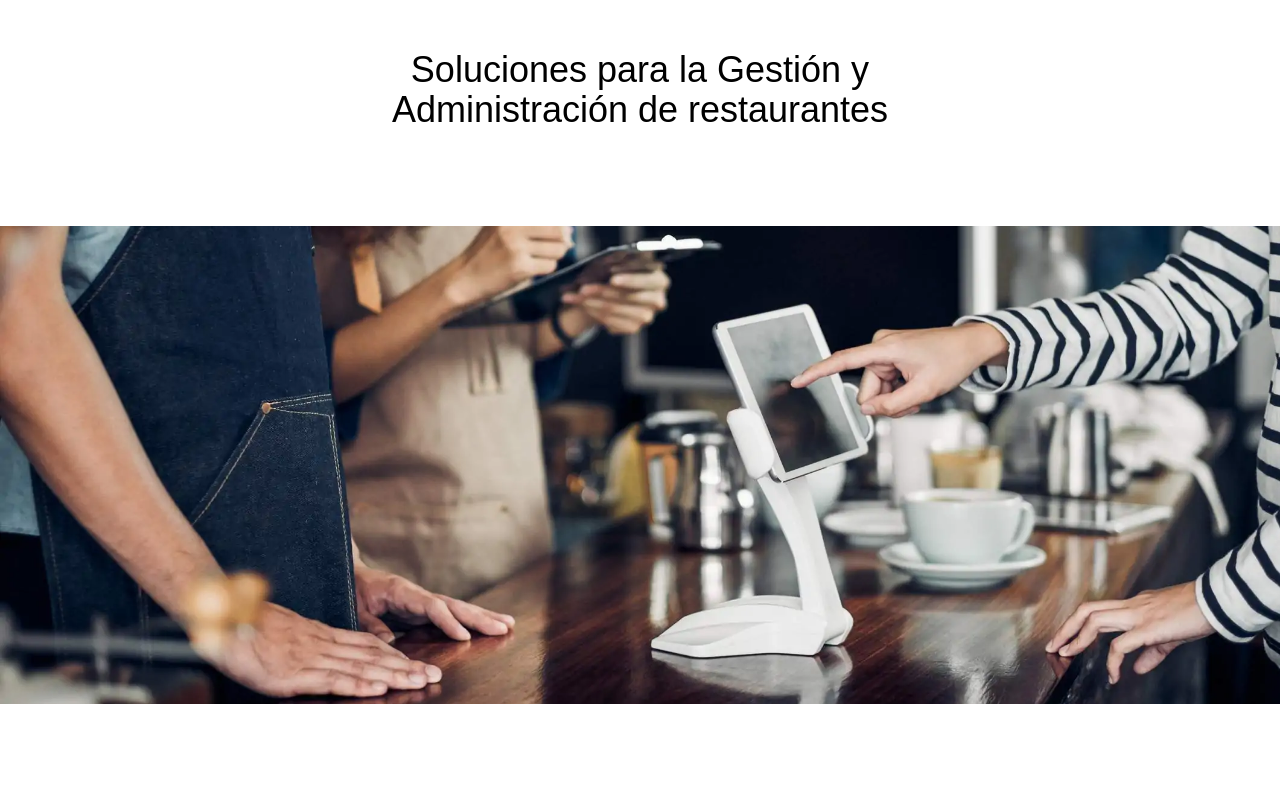
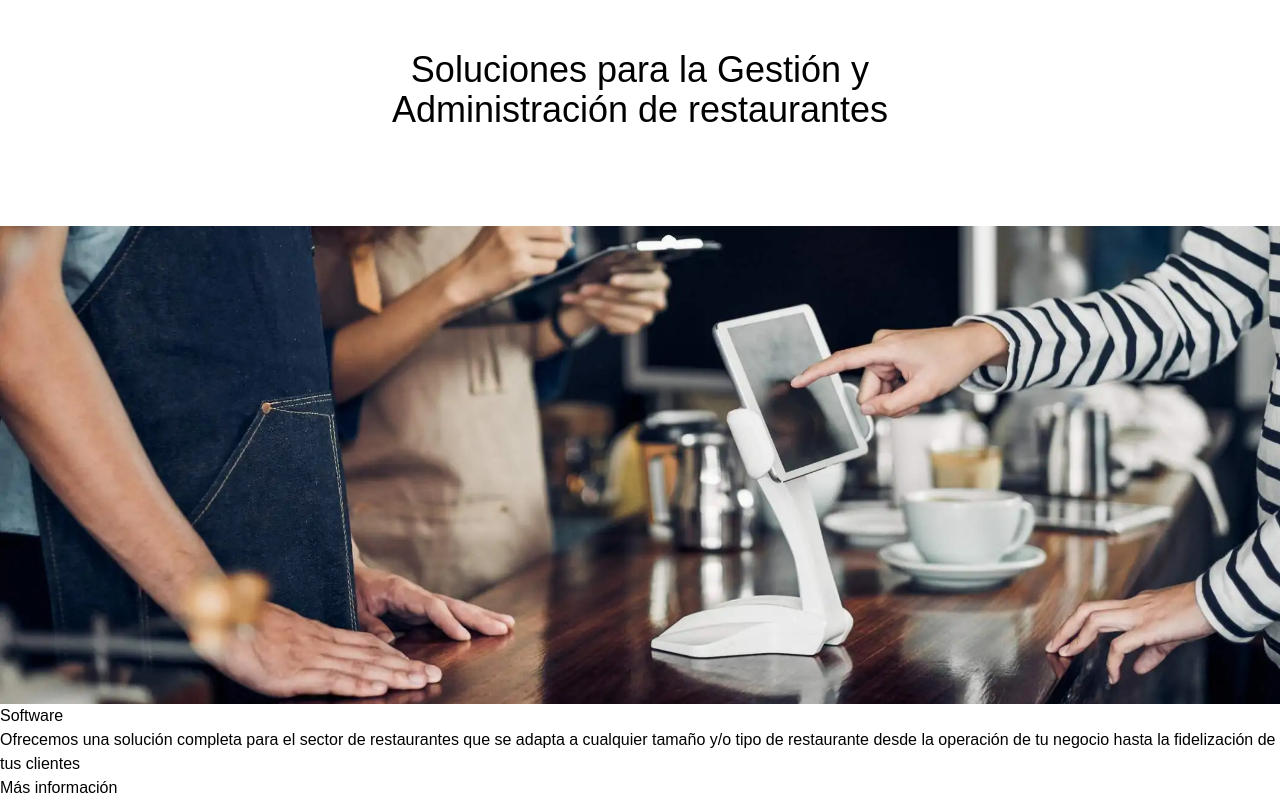
Before and after one commit to JoseSanchez90/Web-Intellipos, a React app: page / in a window 1280 px wide. Shown: the part 1578-2378 px from the top of the page. Before the commit the page ends 2282 px from the top, so only its background shows below. Built offline with nearby package versions, Linux system fonts and the light colour scheme; the HTML template or start-up script is replaced by a standard one; what tailwindcss-animated would draw is missing.

Commit message:
update spots

```diff
--- a/src/Pages/Home.jsx
+++ b/src/Pages/Home.jsx
@@ -110,6 +110,9 @@ function Home() {
           </div>
           <div className="bg-cover">
             <img src={pos2} alt={pos2} />
+            <p>Software</p>
+            <p>Ofrecemos una solución completa para el sector de restaurantes que se adapta a cualquier tamaño y/o tipo de restaurante desde la operación de tu negocio hasta la fidelización de tus clientes</p>
+            <a href="">Más información</a>
           </div>
           <div>
 
```
